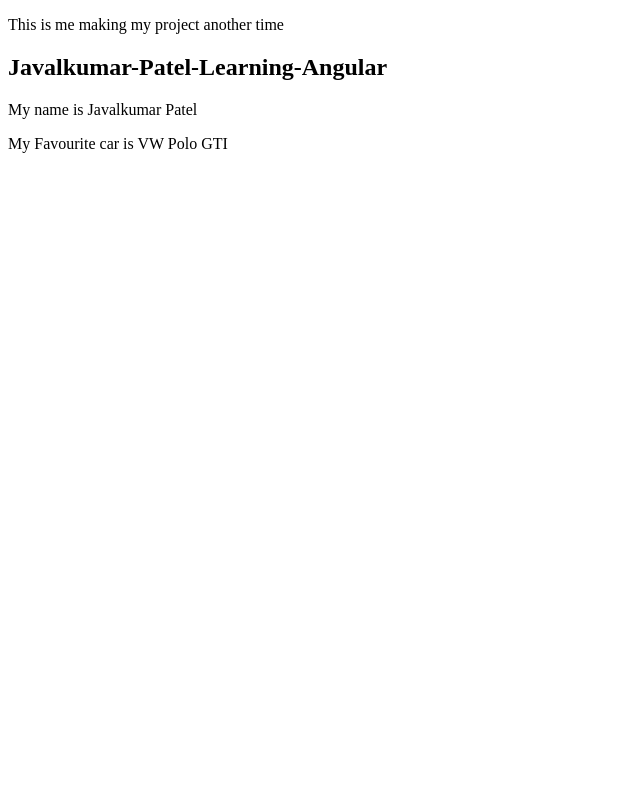
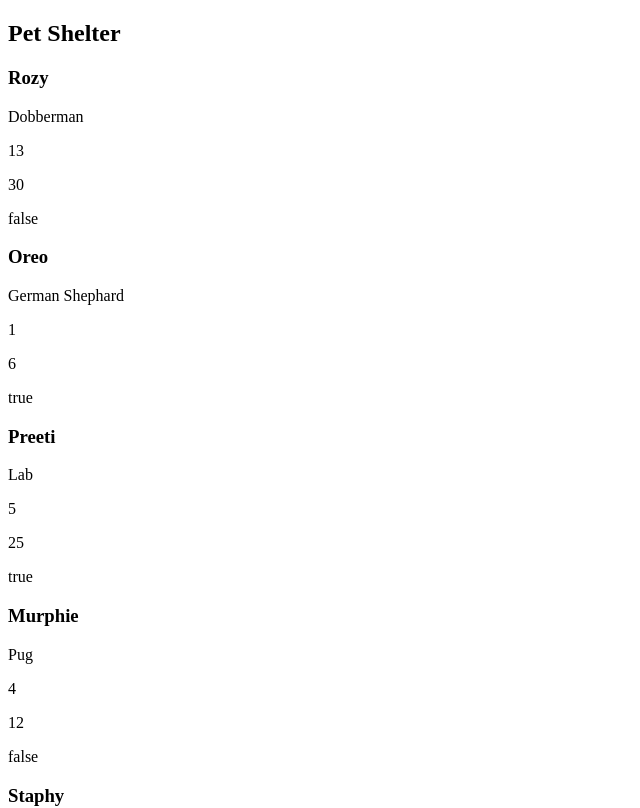
Before and after one commit to JavalKumar/Javalkumar_Patel_Learning_Angular, an Angular app: page / in a window 1280 px wide. Shown: the top 808 px of the page, without its empty margins (0-640 px from the left). Built offline with nearby package versions, Linux system fonts and the light colour scheme.

Commit message:
Created HTML. Used div tag

```diff
--- a/src/app/app.component.html
+++ b/src/app/app.component.html
@@ -1,5 +1,8 @@
-<p>This is me making my project another time</p>
-
-<h2>{{title}}</h2>
-<p>My name is {{name}}</p>
-<p>My Favourite car is {{favCar}}</p>
+<h2>Pet Shelter</h2>
+<div *ngFor="let dog of dogs">
+  <h3>{{dog.name}}</h3>
+  <p>{{dog.breed}}</p>
+  <p>{{dog.age}}</p>
+  <p>{{dog.weight}}</p>
+  <p>{{dog.isAdopted}}</p>
+</div>
--- a/src/app/app.component.ts
+++ b/src/app/app.component.ts
@@ -1,15 +1,22 @@
 import { Component } from '@angular/core';
 import { RouterOutlet } from '@angular/router';
+import { Dog } from './models/dog';
+import { NgFor } from '@angular/common';
 
 @Component({
   selector: 'app-root',
   standalone: true,
-  imports: [RouterOutlet],
+  imports: [RouterOutlet,NgFor],
   templateUrl: './app.component.html',
   styleUrl: './app.component.scss'
 })
 export class AppComponent {
-  title = 'Javalkumar-Patel-Learning-Angular';
-  name: string = "Javalkumar Patel";
-  favCar: string = "VW Polo GTI"
+  dogs: Dog[] = [
+    {name: 'Rozy', breed: 'Dobberman', age: 13, weight: 30, isAdopted: false},
+    {name: 'Oreo', breed: 'German Shephard', age: 1, weight: 6, isAdopted: true},
+    {name: 'Preeti', breed: 'Lab', age: 5, weight: 25, isAdopted: true},
+    {name: 'Murphie', breed: 'Pug', age: 4, weight: 12, isAdopted: false},
+    {name: 'Staphy', breed: 'Pomerian', age: 7, weight: 15, isAdopted: false},
+    {name: 'Candy', breed: 'Pitbull', age: 5, weight: 28, isAdopted: true}
+  ]
 }
```
